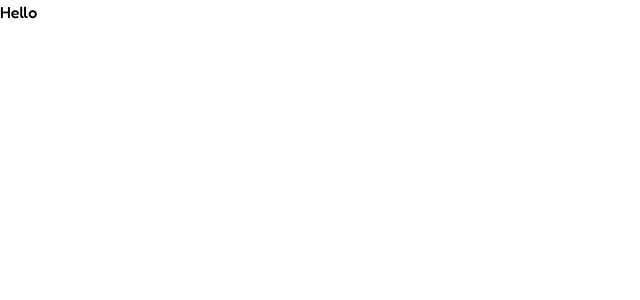
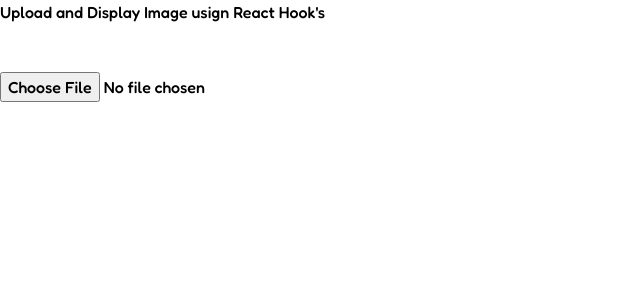
Before and after one commit to LesCrow/hackathon1, a React (Vite) app: page / in a window 1280 px wide. Shown: the top 300 px of the page, without its empty margins (0-640 px from the left). Built offline with nearby package versions, Linux system fonts and the light colour scheme; a web font is replaced by a local one.

Commit message:
upload creation

```diff
--- a/src/App.jsx
+++ b/src/App.jsx
@@ -1,5 +1,12 @@
+import React from "react";
+import UploadAndDisplayImage from "./components/upload";
+
 function App() {
-  return <div className="font-fredoka">Hello</div>;
+  return (
+    <div className="font-fredoka">
+      <UploadAndDisplayImage />
+    </div>
+  );
 }
 
 export default App;
--- /dev/null
+++ b/src/components/upload.jsx
@@ -0,0 +1,37 @@
+import React, { useState } from "react";
+
+const UploadAndDisplayImage = () => {
+  const [selectedImage, setSelectedImage] = useState(null);
+
+  return (
+    <div>
+      <div>
+        <h1>Upload and Display Image usign React Hook's</h1>
+        {selectedImage && (
+          <div>
+            <img
+              alt="not fount"
+              width={"250px"}
+              src={URL.createObjectURL(selectedImage)}
+            />
+            <br />
+            <button onClick={() => setSelectedImage(null)}>Remove</button>
+          </div>
+        )}
+        <br />
+
+        <br />
+        <input
+          type="file"
+          name="myImage"
+          onChange={(event) => {
+            console.log(event.target.files[0]);
+            setSelectedImage(event.target.files[0]);
+          }}
+        />
+      </div>
+    </div>
+  );
+};
+
+export default UploadAndDisplayImage;
```
